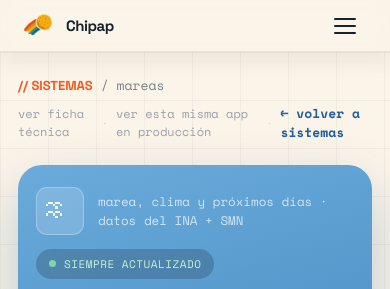
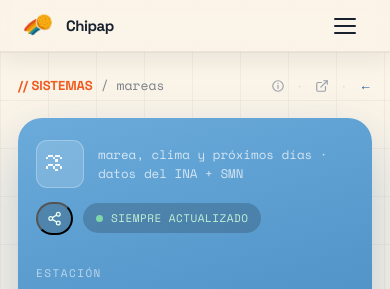
Before and after one commit to chipap-dev/mareas, a Django app: template templates/mareas/index.html in a window 390 px wide. Shown: the top 289 px of the page. Run offline with Django 4.2, Linux system fonts and the light colour scheme; the template is opened without the code that fills it, so the values that code supplies are empty.

Commit message:
Add share button and icon-only breadcrumb links for mobile
Adds a share control (Web Share API on mobile, copy-link/WhatsApp menu as
fallback) next to the status badge, with share text reflecting the
currently selected station. Breadcrumb links get icons and drop their
labels on mobile so the row fits in one line instead of wrapping.

```diff
--- a/static/css/mareas.css
+++ b/static/css/mareas.css
@@ -52,6 +52,9 @@
 }
 
 .mareas-bc-tech {
+  display: inline-flex;
+  align-items: center;
+  gap: 5px;
   font-family: 'Space Mono', monospace;
   font-size: 12px;
   color: #9aa1ab;
@@ -69,6 +72,9 @@
 }
 
 .mareas-bc-back {
+  display: inline-flex;
+  align-items: center;
+  gap: 5px;
   font-family: 'Space Mono', monospace;
   font-size: 13px;
   color: #235f9e;
@@ -159,6 +165,75 @@
   border-radius: 50%;
   background: #7fd6a8;
   flex-shrink: 0;
+}
+
+/* ---- COMPARTIR ---- */
+
+.mareas-dashhead-actions {
+  display: flex;
+  align-items: center;
+  gap: 10px;
+  flex-shrink: 0;
+}
+
+.mareas-share {
+  position: relative;
+}
+
+.mareas-share-btn {
+  display: flex;
+  align-items: center;
+  gap: 6px;
+  font-family: 'Space Mono', monospace;
+  font-size: 11px;
+  letter-spacing: .5px;
+  color: #eafff1;
+  background: rgba(0, 0, 0, .18);
+  padding: 7px 13px;
+  border-radius: 999px;
+  white-space: nowrap;
+  transition: background .12s, color .12s;
+}
+
+.mareas-share-btn:hover,
+.mareas-share-btn[aria-expanded="true"] {
+  background: rgba(0, 0, 0, .3);
+  color: #ffffff;
+}
+
+.mareas-share-menu {
+  position: absolute;
+  top: calc(100% + 8px);
+  right: 0;
+  z-index: 20;
+  min-width: 200px;
+  background: #ffffff;
+  border: 1px solid rgba(0, 0, 0, .08);
+  border-radius: 10px;
+  box-shadow: 0 8px 24px rgba(0, 0, 0, .18);
+  padding: 6px;
+  display: flex;
+  flex-direction: column;
+  gap: 2px;
+}
+
+.mareas-share-item {
+  display: block;
+  width: 100%;
+  text-align: left;
+  padding: 8px 10px;
+  border-radius: 6px;
+  font-size: 13px;
+  color: #23262b;
+  text-decoration: none;
+  background: none;
+  border: none;
+  cursor: pointer;
+}
+
+.mareas-share-item:hover {
+  background: #f0f2f4;
+  color: #235f9e;
 }
 
 /* ---- CONTROLS ---- */
@@ -1675,6 +1750,29 @@
     gap: 8px;
   }
 
+  /* Breadcrumb: solo iconos, sin texto, para que entre en una sola línea */
+  .mareas-bc-label {
+    display: none;
+  }
+
+  .mareas-bc-right {
+    gap: 14px;
+  }
+
+  /* Compartir + badge: icono solo para que no se corte "SIEMPRE ACTUALIZADO" */
+  .mareas-dashhead-actions {
+    flex-wrap: wrap;
+    justify-content: flex-end;
+  }
+
+  .mareas-share-btn span {
+    display: none;
+  }
+
+  .mareas-share-btn {
+    padding: 7px 9px;
+  }
+
   .mareas-chart-legend .legend-label-full {
     display: none;
   }
--- a/templates/mareas/index.html
+++ b/templates/mareas/index.html
@@ -22,7 +22,7 @@
 <meta name="theme-color" content="#235f9e" />
 {% endblock %}
 {% block extra_css %}
-<link rel="stylesheet" href="{% static 'css/mareas.css' %}?v=20260723d" />
+<link rel="stylesheet" href="{% static 'css/mareas.css' %}?v=20260723e" />
 {% endblock %}
 
 {% block content %}
@@ -36,11 +36,20 @@
           <span class="mareas-bc-eyebrow">// SISTEMAS</span> / mareas
         </div>
         <div class="mareas-bc-right">
-          <a href="#mareas-tecnico" class="mareas-bc-tech">ver ficha técnica</a>
+          <a href="#mareas-tecnico" class="mareas-bc-tech" title="Ver ficha técnica" aria-label="Ver ficha técnica">
+            <svg viewBox="0 0 24 24" width="14" height="14" fill="none" stroke="currentColor" stroke-width="2" stroke-linecap="round" stroke-linejoin="round" aria-hidden="true"><circle cx="12" cy="12" r="9"/><line x1="12" y1="11" x2="12" y2="16"/><circle cx="12" cy="7.5" r="1" fill="currentColor" stroke="none"/></svg>
+            <span class="mareas-bc-label">ver ficha técnica</span>
+          </a>
           <span class="mareas-bc-sep" aria-hidden="true">·</span>
-          <a href="https://chipap.net/apps/mareas/" class="mareas-bc-tech" target="_blank" rel="noopener">ver esta misma app en producción</a>
+          <a href="https://chipap.net/apps/mareas/" class="mareas-bc-tech" target="_blank" rel="noopener" title="Ver esta misma app en producción" aria-label="Ver esta misma app en producción">
+            <svg viewBox="0 0 24 24" width="14" height="14" fill="none" stroke="currentColor" stroke-width="2" stroke-linecap="round" stroke-linejoin="round" aria-hidden="true"><path d="M18 13v6a2 2 0 0 1-2 2H5a2 2 0 0 1-2-2V8a2 2 0 0 1 2-2h6"/><polyline points="15 3 21 3 21 9"/><line x1="10" y1="14" x2="21" y2="3"/></svg>
+            <span class="mareas-bc-label">ver esta misma app en producción</span>
+          </a>
           <span class="mareas-bc-sep" aria-hidden="true">·</span>
-          <a href="/" class="mareas-bc-back">← volver a sistemas</a>
+          <a href="/" class="mareas-bc-back" title="Volver a sistemas" aria-label="Volver a sistemas">
+            <span aria-hidden="true">←</span>
+            <span class="mareas-bc-label">volver a sistemas</span>
+          </a>
         </div>
       </div>
 
@@ -71,9 +80,21 @@
               <div class="mareas-dash-subtitle">marea, clima y próximos días · datos del INA + SMN</div>
             </div>
           </div>
-          <div class="mareas-status-badge">
-            <span class="mareas-status-dot" aria-hidden="true"></span>
-            SIEMPRE ACTUALIZADO
+          <div class="mareas-dashhead-actions">
+            <div class="mareas-share" id="mareas-share">
+              <button type="button" class="mareas-share-btn" id="mareas-share-btn" aria-haspopup="true" aria-expanded="false" aria-label="Compartir" title="Compartir">
+                <svg viewBox="0 0 24 24" width="15" height="15" fill="none" stroke="currentColor" stroke-width="2" stroke-linecap="round" stroke-linejoin="round" aria-hidden="true"><circle cx="18" cy="5" r="3"/><circle cx="6" cy="12" r="3"/><circle cx="18" cy="19" r="3"/><line x1="8.6" y1="10.6" x2="15.4" y2="6.4"/><line x1="8.6" y1="13.4" x2="15.4" y2="17.6"/></svg>
+                <span>Compartir</span>
+              </button>
+              <div class="mareas-share-menu" id="mareas-share-menu" hidden>
+                <button type="button" class="mareas-share-item" id="mareas-share-copy">Copiar enlace</button>
+                <a class="mareas-share-item" id="mareas-share-wa" target="_blank" rel="noopener" href="#">Compartir por WhatsApp</a>
+              </div>
+            </div>
+            <div class="mareas-status-badge">
+              <span class="mareas-status-dot" aria-hidden="true"></span>
+              SIEMPRE ACTUALIZADO
+            </div>
           </div>
         </div>
 
@@ -588,5 +609,5 @@
 {{ stations|json_script:"mareas-stations-data" }}
 {% endblock %}
 {% block extra_js %}
-<script src="{% static 'js/mareas.js' %}"></script>
+<script src="{% static 'js/mareas.js' %}?v=20260723a"></script>
 {% endblock %}
```
Also changed, not shown: static/js/mareas.js (+64 -0 lines).
